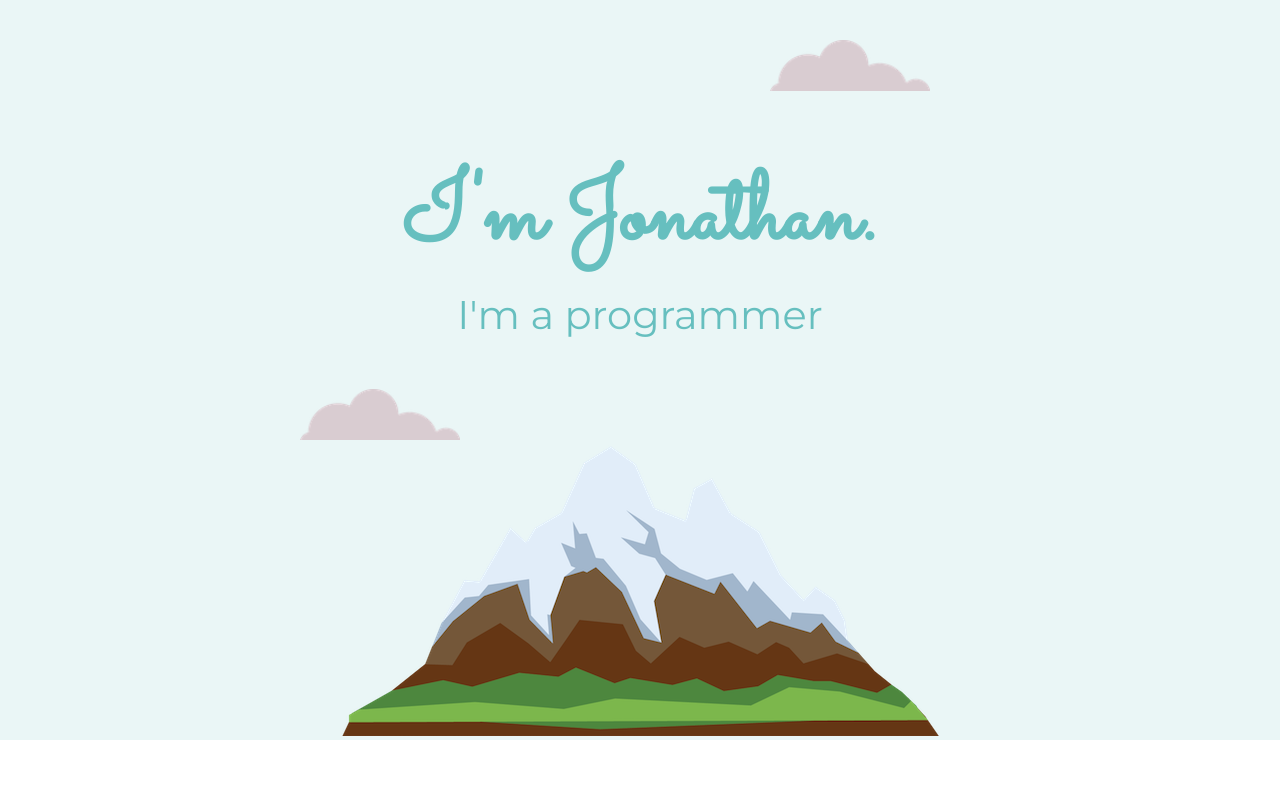
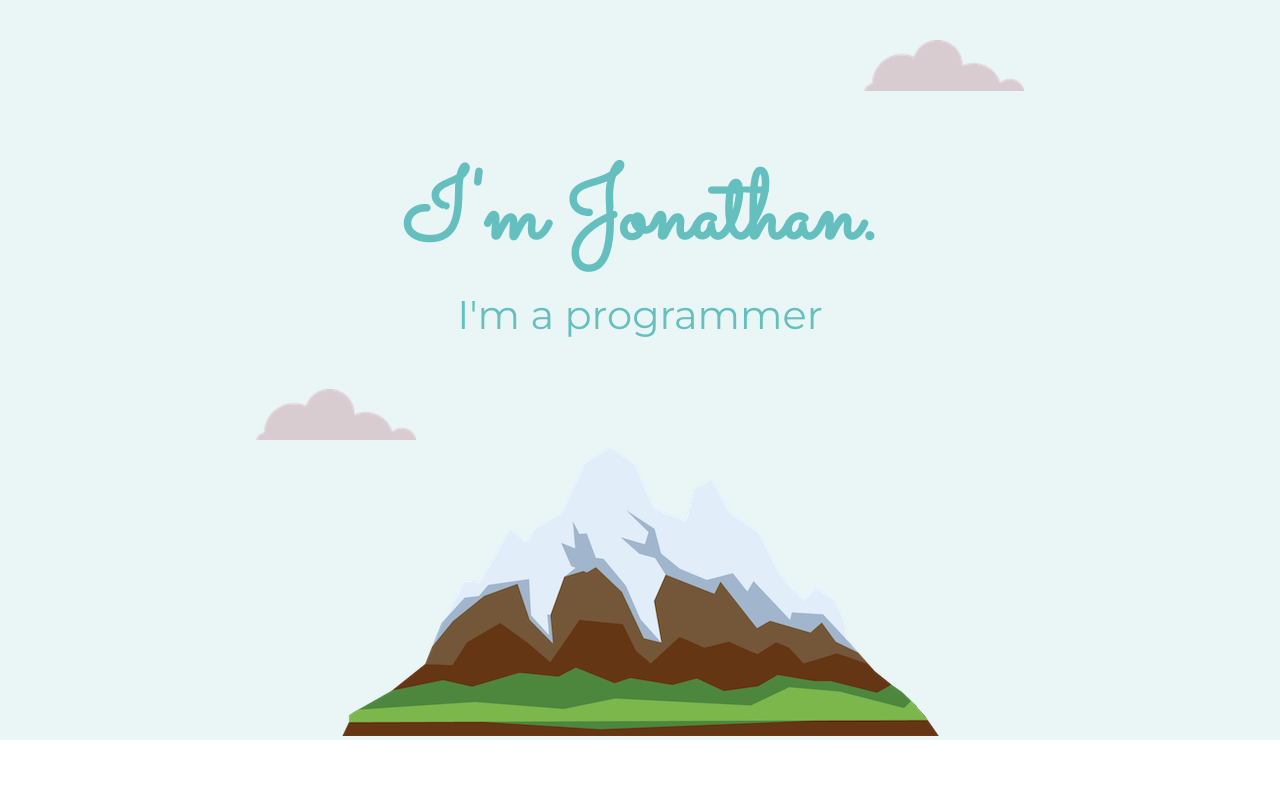
Before and after one commit to JohnnyBarry/cv, a plain HTML site: page index.html in a window 1280 px wide. Shown: the top 787 px of the page. Drawn offline with Linux system fonts and the light colour scheme.

Commit message:
updated clouds

```diff
--- a/css/styles.css
+++ b/css/styles.css
@@ -34,14 +34,14 @@ h3 {
 
 .top-cloud {
   position: absolute;
-  right: 350px;
+  right: 20%;
   top: 40px;
   width: 12.5%;
 }
 
 .bottom-cloud {
   position: absolute;
-  left: 300px;
+  left: 20%;
   bottom: 300px;
   width: 12.5%;
 }
```
